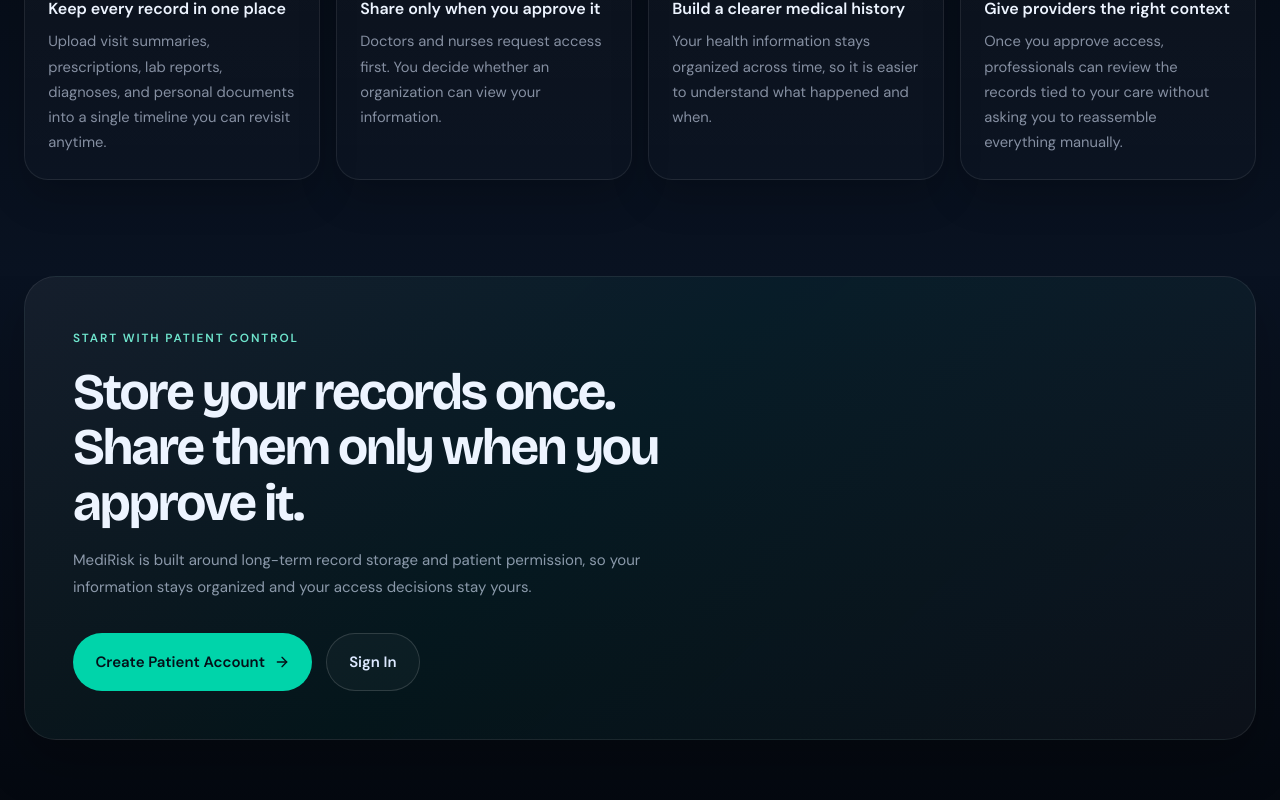
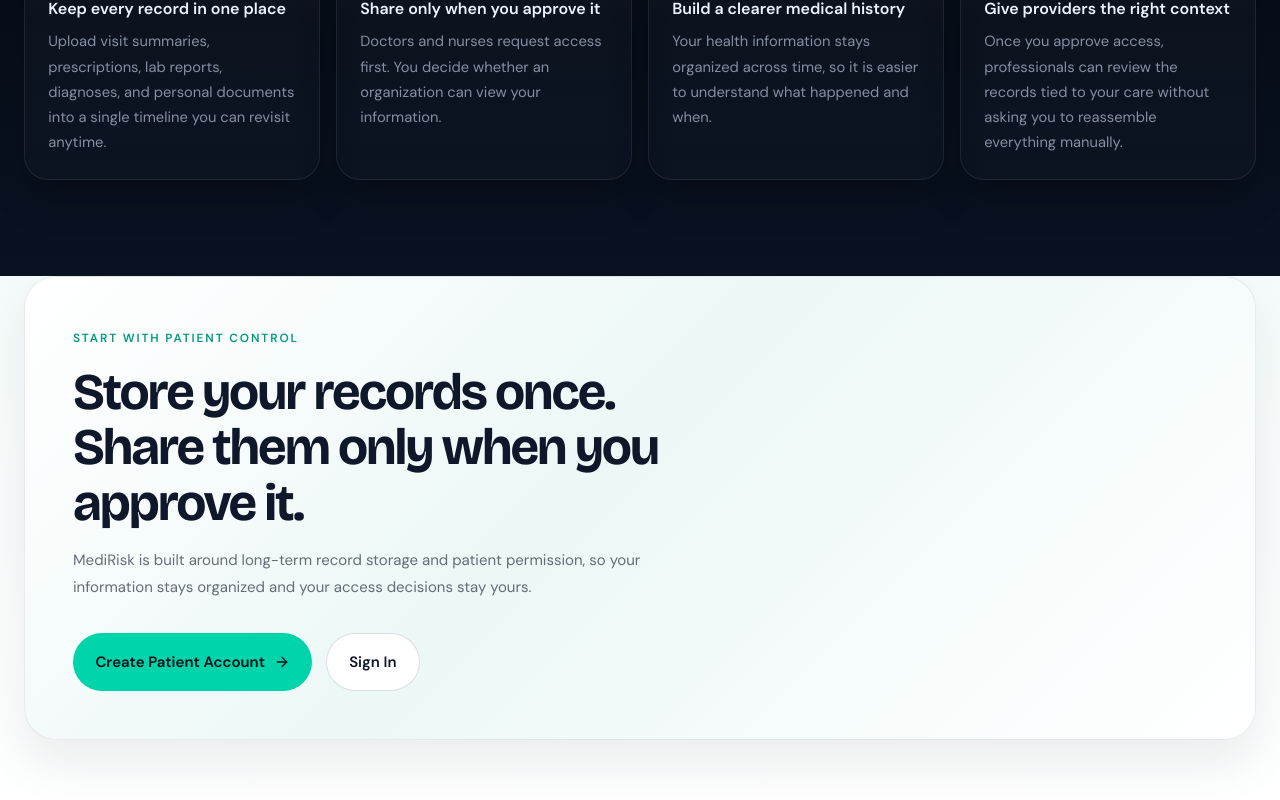
Before and after one commit to voidrlm/capstone, a React (Vite) app in the folder frontend/: page / in a window 1280 px wide. Shown: the part 1503-2303 px from the top of the page. Built offline with nearby package versions, Linux system fonts and the light colour scheme; no server answers.

Commit message:
fix(landing): update CTASection component

```diff
--- a/frontend/src/components/landing/CTASection.tsx
+++ b/frontend/src/components/landing/CTASection.tsx
@@ -7,7 +7,7 @@ export default function CTASection() {
     <section
       id="cta"
       style={{
-        background: "linear-gradient(180deg, #091221 0%, #04080f 100%)",
+        background: "linear-gradient(180deg, #f5fbfa 0%, #ffffff 100%)",
         padding: "0 0 6rem",
       }}
     >
@@ -20,16 +20,16 @@ export default function CTASection() {
         style={{
             borderRadius: "2rem",
             padding: "clamp(1.75rem, 4vw, 3rem)",
-            border: "1px solid rgba(255,255,255,0.08)",
+            border: "1px solid rgba(15,23,42,0.08)",
             background:
-              "linear-gradient(135deg, rgba(255,255,255,0.05) 0%, rgba(0,212,170,0.06) 45%, rgba(255,255,255,0.03) 100%)",
-            boxShadow: "0 24px 50px rgba(0,0,0,0.24)",
+              "linear-gradient(135deg, rgba(255,255,255,1) 0%, rgba(236,248,246,1) 45%, rgba(255,255,255,1) 100%)",
+            boxShadow: "0 24px 50px rgba(15,23,42,0.08)",
           }}
         >
           <div style={{ maxWidth: "42rem" }}>
             <span
               style={{
-                color: "rgba(119,246,219,0.92)",
+                color: "#009b7d",
                 fontSize: "0.74rem",
                 fontWeight: 700,
                 textTransform: "uppercase",
@@ -41,7 +41,7 @@ export default function CTASection() {
             <h2
               className="font-display"
               style={{
-                color: "#edf4ff",
+                color: "#0f172a",
                 fontSize: "clamp(2rem, 4vw, 3.3rem)",
                 fontWeight: 700,
                 letterSpacing: "-0.04em",
@@ -53,7 +53,7 @@ export default function CTASection() {
             </h2>
             <p
               style={{
-                color: "rgba(220,232,255,0.62)",
+                color: "rgba(15,23,42,0.62)",
                 lineHeight: 1.8,
                 marginTop: "1rem",
                 maxWidth: "36rem",
@@ -86,13 +86,13 @@ export default function CTASection() {
                 style={{
                   display: "inline-flex",
                   alignItems: "center",
-                  color: "#dce8ff",
+                  color: "#0f172a",
                   textDecoration: "none",
                   fontWeight: 700,
                   borderRadius: 999,
                   padding: "1rem 1.4rem",
-                  border: "1px solid rgba(255,255,255,0.14)",
-                  background: "rgba(255,255,255,0.03)",
+                  border: "1px solid rgba(15,23,42,0.14)",
+                  background: "#ffffff",
                 }}
               >
                 Sign In
```
